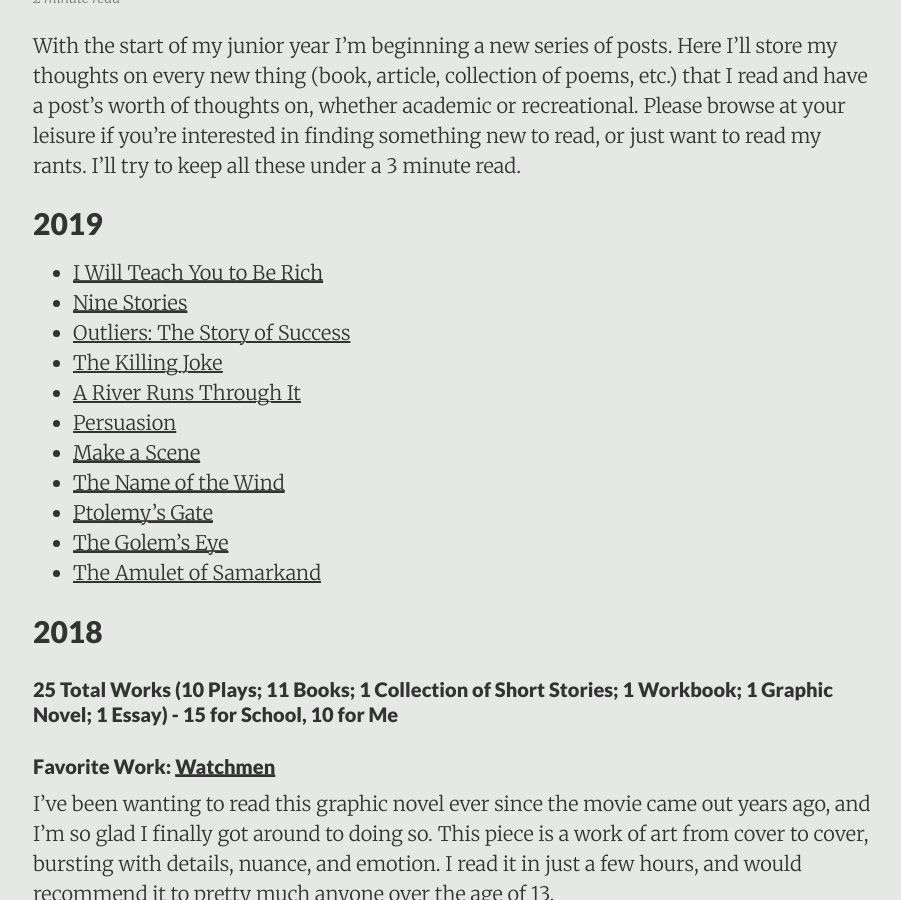
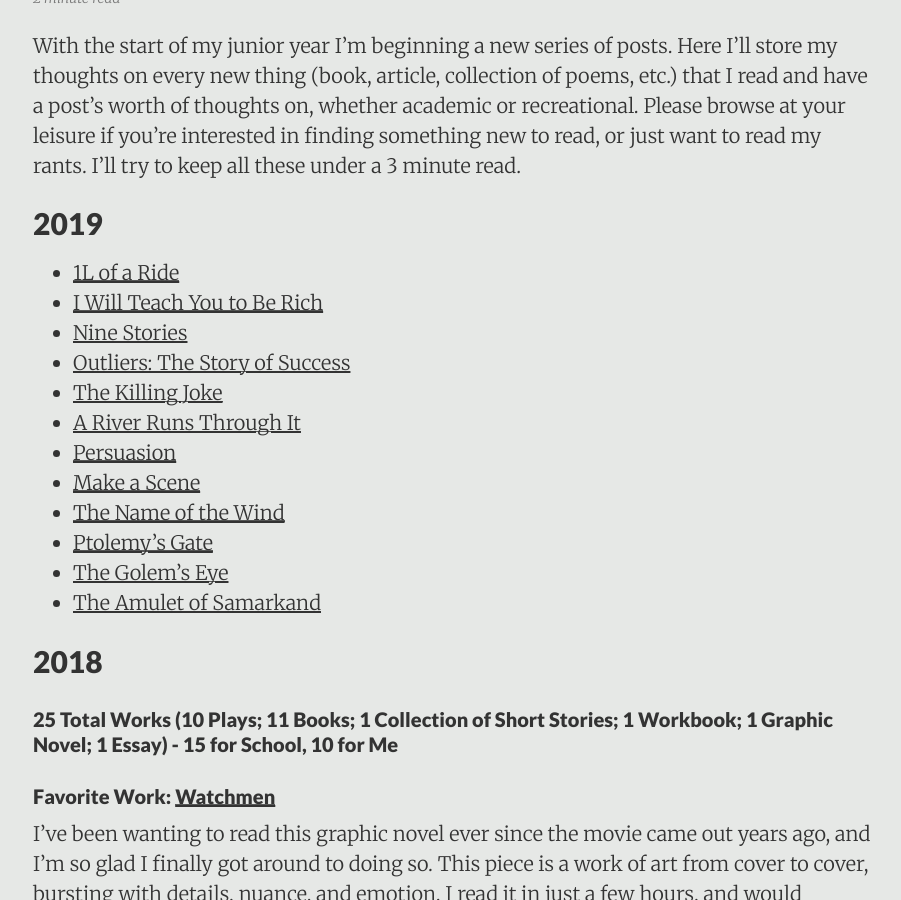
Before and after one commit to DestinyRoseMurphy/DestinyRoseMurphy.github.io, a Jekyll site: the page built from _posts/2017-08-21-Things-I've-Read.md, in a window 1280 px wide and 900 px high, scrolled down 352 px. Shown: the whole window, without its empty margins (187-1088 px from the left). Built offline with Jekyll 4.4.1, drawn with Linux system fonts in a browser that asks for light colours.

Commit message:
1L of a Ride Review

```diff
--- a/_posts/2017-08-21-Things-I've-Read.md
+++ b/_posts/2017-08-21-Things-I've-Read.md
@@ -1,85 +1,85 @@
 ---
-layout:     post
-title:      "Things I've Read"
-date:       2017-08-21
-summary:    "With the start of my junior year I'm beginning a new series of posts. Here I'll store my thoughts on every new thing (book, article, collection of poems, etc.) that I read and have a post's worth of thoughts on, whether academic or recreational. Please browse at your leisure if you're interested in finding something new to read, or just want to read my rants. I'll try to keep all these under a 3 minute read."
+layout: post
+title: "Things I've Read"
+date: 2017-08-21
+summary: "With the start of my junior year I'm beginning a new series of posts. Here I'll store my thoughts on every new thing (book, article, collection of poems, etc.) that I read and have a post's worth of thoughts on, whether academic or recreational. Please browse at your leisure if you're interested in finding something new to read, or just want to read my rants. I'll try to keep all these under a 3 minute read."
 ---
 
 With the start of my junior year I'm beginning a new series of posts. Here I'll store my thoughts on every new thing (book, article, collection of poems, etc.) that I read and have a post's worth of thoughts on, whether academic or recreational. Please browse at your leisure if you're interested in finding something new to read, or just want to read my rants. I'll try to keep all these under a 3 minute read.
 
 ## 2019
 
-* [I Will Teach You to Be Rich](/details/2019-06-20-I-Will-Teach)
-* [Nine Stories](/details/2019-06-08-Nine-Stories)
-* [Outliers: The Story of Success](/details/2019-05-31-Outliers)
-* [The Killing Joke](/details/2019-04-24-Killing-Joke)
-* [A River Runs Through It](/details/2019-03-31-River-Runs)
-* [Persuasion](/details/2019-03-09-Persuasion)
-* [Make a Scene](/details/2019-02-25-Make-a-Scene)
-* [The Name of the Wind](/details/2019-02-24-Name-of-the-Wind)
-* [Ptolemy's Gate](/details/2019-02-05-Ptolemys-Gate)
-* [The Golem's Eye](/details/2019-01-12-Golem-Eye)
-* [The Amulet of Samarkand](/details/2019-01-07-Amulet-of-Samarkand)
-
+- [1L of a Ride](/details/2019-08-03-1L-of-a-Ride)
+- [I Will Teach You to Be Rich](/details/2019-06-20-I-Will-Teach)
+- [Nine Stories](/details/2019-06-08-Nine-Stories)
+- [Outliers: The Story of Success](/details/2019-05-31-Outliers)
+- [The Killing Joke](/details/2019-04-24-Killing-Joke)
+- [A River Runs Through It](/details/2019-03-31-River-Runs)
+- [Persuasion](/details/2019-03-09-Persuasion)
+- [Make a Scene](/details/2019-02-25-Make-a-Scene)
+- [The Name of the Wind](/details/2019-02-24-Name-of-the-Wind)
+- [Ptolemy's Gate](/details/2019-02-05-Ptolemys-Gate)
+- [The Golem's Eye](/details/2019-01-12-Golem-Eye)
+- [The Amulet of Samarkand](/details/2019-01-07-Amulet-of-Samarkand)
 
 ## 2018
 
 #### 25 Total Works (10 Plays; 11 Books; 1 Collection of Short Stories; 1 Workbook; 1 Graphic Novel; 1 Essay) - 15 for School, 10 for Me
 
+#### Favorite Work: [Watchmen](/details/2018-07-28-Watchmen)
 
-#### Favorite Work: [Watchmen](/details/2018-07-28-Watchmen)
 I've been wanting to read this graphic novel ever since the movie came out years ago, and I'm so glad I finally got around to doing so. This piece is a work of art from cover to cover, bursting with details, nuance, and emotion. I read it in just a few hours, and would recommend it to pretty much anyone over the age of 13.
 
-* [Stop Caretaking the Borderline or Narcissist: How to End the Drama and Get On with Life](/details/2018-12-31-Stop-Caretaking)
-* [American Gods](/details/2018-11-13-American-Gods)
-* [What We Talk About When We Talk About Love](/details/2018-10-08-Talk-About-Love)
-* [Flowers for Algernon](/details/2018-10-07-Flowers-for-Algernon)
-* [Punishment, Communication, and Community](/details/2018-09-01-Punishment-Communication-Community)
-* [Kale and Coffee: A Renegade's Guide to Health, Happiness, & Longevity](/details/2018-08-03-Kale-and-Coffee)
-* [The LSAT Unlocked 2018-2019: Comprehensive Prep With Real PrepTest Questions](/details/2018-07-30-LSAT-Unlocked)
-* [Watchmen](/details/2018-07-28-Watchmen)
-* [The New I Do: Reshaping Marriage for Skeptics, Realists, and Rebels](/details/2018-05-17-New-I-Do)
-* [Bonk: The Curious Coupling of Science and Sex](/details/2018-04-26-Bonk)
-* [Rosencrantz & Guildenstern are Dead](/details/2018-04-25-R&G)
-* [Henry the Eighth](/details/2018-04-22-Henry-8)
-* [Coriolanus](/details/2018-04-10-Coriolanus)
-* [Sapiens: A Brief History of Humankind](/details/2018-04-04-Sapiens)
-* [Antony and Cleopatra](/details/2018-03-31-Antony-and-Cleo)
-* [Henry the Fifth](/details/2018-03-04-Henry5)
-* [Henry the Fourth Part 2](/details/2018-02-27-2H4)
-* [Henry the Fourth Part 1](/details/2018-02-23-1H4)
-* [Richard the Second](/details/2018-02-15-Richard-2)
-* [King John](/details/2018-02-07-King-John)
-* [An Essay Concerning the True Original, Extent and End of Civil Government](/details/2018-02-04-Civil-Government)
-* [Mountains Beyond Mountains](/details/2018-02-04-Mountains)
-* [Richard the Third](/details/2018-02-03-Richard-3)
-* [A Rulebook for Arguments](/details/2018-01-24-A-Rulebook)
-* [Relationships](/details/2018-01-08-Relationships)
-
+- [Stop Caretaking the Borderline or Narcissist: How to End the Drama and Get On with Life](/details/2018-12-31-Stop-Caretaking)
+- [American Gods](/details/2018-11-13-American-Gods)
+- [What We Talk About When We Talk About Love](/details/2018-10-08-Talk-About-Love)
+- [Flowers for Algernon](/details/2018-10-07-Flowers-for-Algernon)
+- [Punishment, Communication, and Community](/details/2018-09-01-Punishment-Communication-Community)
+- [Kale and Coffee: A Renegade's Guide to Health, Happiness, & Longevity](/details/2018-08-03-Kale-and-Coffee)
+- [The LSAT Unlocked 2018-2019: Comprehensive Prep With Real PrepTest Questions](/details/2018-07-30-LSAT-Unlocked)
+- [Watchmen](/details/2018-07-28-Watchmen)
+- [The New I Do: Reshaping Marriage for Skeptics, Realists, and Rebels](/details/2018-05-17-New-I-Do)
+- [Bonk: The Curious Coupling of Science and Sex](/details/2018-04-26-Bonk)
+- [Rosencrantz & Guildenstern are Dead](/details/2018-04-25-R&G)
+- [Henry the Eighth](/details/2018-04-22-Henry-8)
+- [Coriolanus](/details/2018-04-10-Coriolanus)
+- [Sapiens: A Brief History of Humankind](/details/2018-04-04-Sapiens)
+- [Antony and Cleopatra](/details/2018-03-31-Antony-and-Cleo)
+- [Henry the Fifth](/details/2018-03-04-Henry5)
+- [Henry the Fourth Part 2](/details/2018-02-27-2H4)
+- [Henry the Fourth Part 1](/details/2018-02-23-1H4)
+- [Richard the Second](/details/2018-02-15-Richard-2)
+- [King John](/details/2018-02-07-King-John)
+- [An Essay Concerning the True Original, Extent and End of Civil Government](/details/2018-02-04-Civil-Government)
+- [Mountains Beyond Mountains](/details/2018-02-04-Mountains)
+- [Richard the Third](/details/2018-02-03-Richard-3)
+- [A Rulebook for Arguments](/details/2018-01-24-A-Rulebook)
+- [Relationships](/details/2018-01-08-Relationships)
 
 ## 2017
 
 #### 19 Total Works (2 Collections of Poetry; 2 Plays; 13 Books; 1 Essay; 1 Mixed Media Story) - 13 for School, 6 for Pleasure
 
 #### Favorite Work: [What Football Will Look Like in the Future: 17776](/details/2017-10-26-What-Football-Will-Look-Like-in-the-Future:-17776)
+
 This piece surprised me every step of the way and had me ranting and raving for weeks. It'll take you less than a day, you read it on your computer, and I can say with almost certainty that you will never have encountered anything like this story. Check it out.
 
-* [Spark Joy: An Illustrated Master Class on the Art of Organizing and Tidying Up](/details/2017-12-30-Spark-Joy)
-* [Permutation City](/details/2017-12-17-Permutation-City)
-* [Locked In: The True Causes of Mass Incarceration and How to Achieve Real Reform](/details/2017-12-13-Locked-In)
-* [Adam Bede](/details/2017-11-23-Adam-Bede)
-* [Democracy](/details/2017-11-17-Democracy)
-* [Mumbo Jumbo](/details/2017-11-05-Mumbo-Jumbo)
-* [Wuthering Heights](/details/2017-11-01-Wuthering-Heights)
-* [The Armies of the Night: History as a Novel, The Novel as History](/details/2017-10-27-The-Armies-of-the-Night-History-as-a-Novel-the-Novel-as-History)
-* [What Football Will Look Like in the Future: 17776](/details/2017-10-26-What-Football-Will-Look-Like-in-the-Future:-17776)
-* [Anything You Want](/details/2017-10-18-Anything-You-Want)
-* [The Life Changing Magic of Tidying Up](/details/2017-10-16-The-Life-Changing-Magic-of-Tidying-Up)
-* [Civil Disobedience](/details/2017-10-09-Civil-Disobedience)
-* [The Crying of Lot 49](/details/2017-10-07-The-Crying-of-Lot-49)
-* [Frankenstein](/details/2017-10-02-Frankenstein)
-* [Ariel: The Restored Edition](/details/2017-09-25-Ariel-The-Restored-Edition)
-* [Cat's Cradle](/details/2017-09-10-Cats-Cradle)
-* [A Raisin in the Sun](/details/2017-08-28-A-Raisin-in-the-Sun)
-* [Antigone](/details/2017-08-28-Antigone)
-* [Howl and Other Poems](/details/2017-08-21-Howl-and-Other-Poems)
+- [Spark Joy: An Illustrated Master Class on the Art of Organizing and Tidying Up](/details/2017-12-30-Spark-Joy)
+- [Permutation City](/details/2017-12-17-Permutation-City)
+- [Locked In: The True Causes of Mass Incarceration and How to Achieve Real Reform](/details/2017-12-13-Locked-In)
+- [Adam Bede](/details/2017-11-23-Adam-Bede)
+- [Democracy](/details/2017-11-17-Democracy)
+- [Mumbo Jumbo](/details/2017-11-05-Mumbo-Jumbo)
+- [Wuthering Heights](/details/2017-11-01-Wuthering-Heights)
+- [The Armies of the Night: History as a Novel, The Novel as History](/details/2017-10-27-The-Armies-of-the-Night-History-as-a-Novel-the-Novel-as-History)
+- [What Football Will Look Like in the Future: 17776](/details/2017-10-26-What-Football-Will-Look-Like-in-the-Future:-17776)
+- [Anything You Want](/details/2017-10-18-Anything-You-Want)
+- [The Life Changing Magic of Tidying Up](/details/2017-10-16-The-Life-Changing-Magic-of-Tidying-Up)
+- [Civil Disobedience](/details/2017-10-09-Civil-Disobedience)
+- [The Crying of Lot 49](/details/2017-10-07-The-Crying-of-Lot-49)
+- [Frankenstein](/details/2017-10-02-Frankenstein)
+- [Ariel: The Restored Edition](/details/2017-09-25-Ariel-The-Restored-Edition)
+- [Cat's Cradle](/details/2017-09-10-Cats-Cradle)
+- [A Raisin in the Sun](/details/2017-08-28-A-Raisin-in-the-Sun)
+- [Antigone](/details/2017-08-28-Antigone)
+- [Howl and Other Poems](/details/2017-08-21-Howl-and-Other-Poems)
```
Also changed, not shown: _details/2019-08-03-1L-of-a-Ride.md (added, +10 -0 lines).
